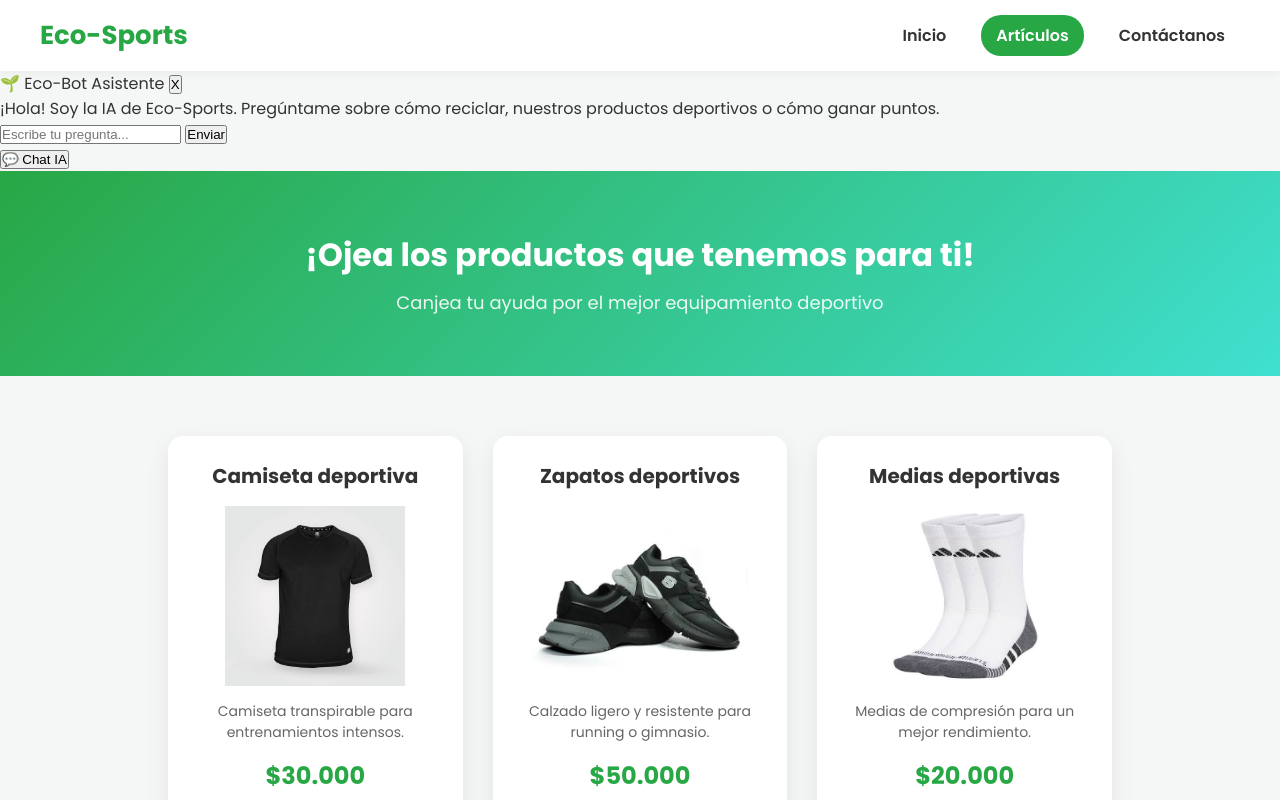
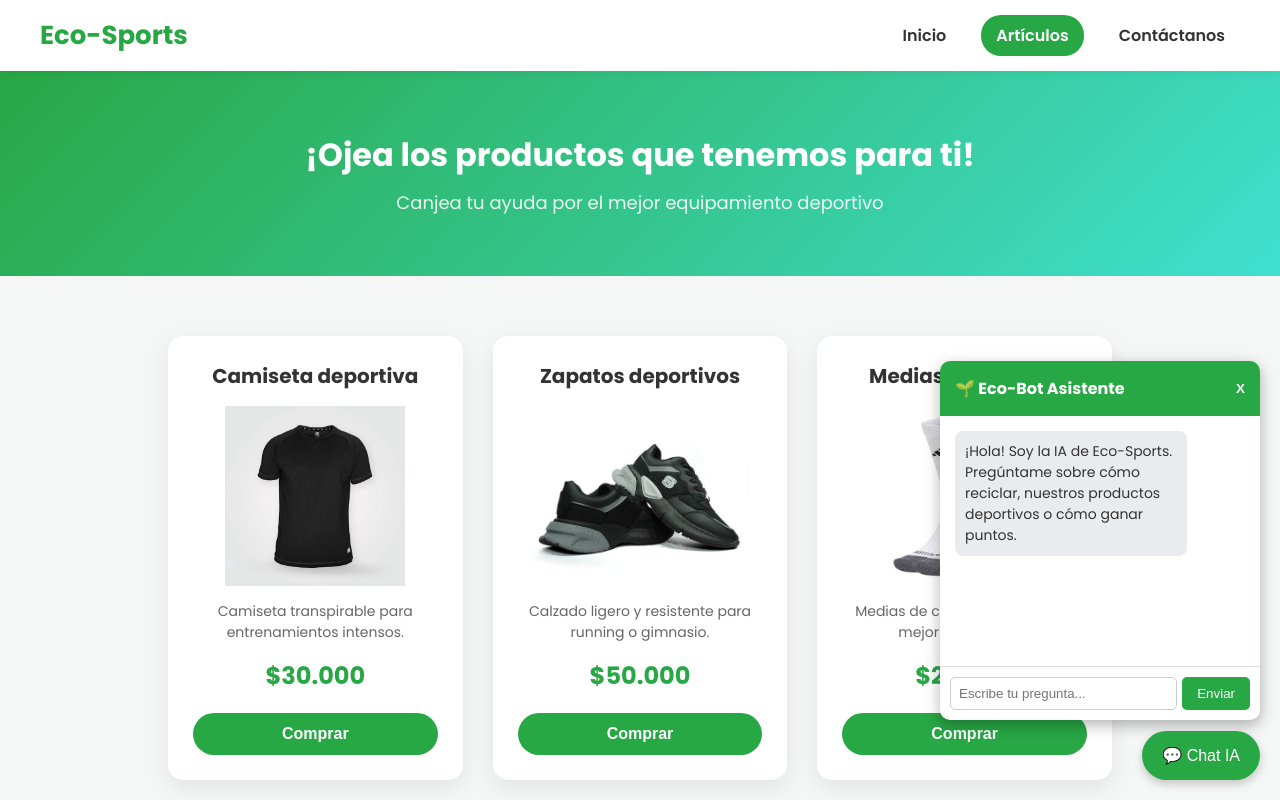
Before and after one commit to Samu-334/Eco-Sports, a plain HTML site: page index.html in a window 1280 px wide. Both pictures are taken after a click on the button "💬 Chat IA". Shown: the top 800 px of the page. Drawn offline with Linux system fonts and the light colour scheme; some packages are replaced by stand-ins of ours; a script that the page names is missing.

Commit message:
se actualizo la apariencia del catalogo

```diff
--- a/Styles.css
+++ b/Styles.css
@@ -6,6 +6,16 @@
     --verde-secundario: #208b38;
     --sombra-suave: 0 8px 24px rgba(0, 0, 0, 0.08);
 }
+
+body.modo-oscuro {
+    --color-fondo: #121212;
+    --color-texto: #f0f0f0;
+    --color-primario: #40e0d0;
+    --color-secundario: #1e1e1e;
+    --color-header: #1a1a1a;
+    --sombra: 0 4px 15px rgba(255,255,255,0.05);
+}
+
 
 * {
     margin: 0;
@@ -149,3 +159,98 @@ nav a:hover, nav a.activo {
     background-color: var(--verde-secundario);
     transform: scale(1.02);
 }
+.btn-flotante-chat {
+    position: fixed;
+    bottom: 20px;
+    right: 20px;
+    background-color: #28a745;
+    color: white;
+    border: none;
+    padding: 15px 20px;
+    border-radius: 30px;
+    font-size: 16px;
+    cursor: pointer;
+    box-shadow: 0 4px 10px rgba(0,0,0,0.2);
+    z-index: 1000;
+}
+
+.chatbot-contenedor {
+    display: none;
+    position: fixed;
+    bottom: 80px;
+    right: 20px;
+    width: 320px;
+    background: #fff;
+    border-radius: 10px;
+    box-shadow: 0 5px 15px rgba(0,0,0,0.3);
+    z-index: 1000;
+    overflow: hidden;
+    font-family: 'Poppins', sans-serif;
+}
+
+body.dark-mode .chatbot-contenedor {
+    background: #2a2a2a;
+    color: #f4f7f6;
+}
+
+.chat-header {
+    background: #28a745;
+    color: white;
+    padding: 15px;
+    display: flex;
+    justify-content: space-between;
+    font-weight: bold;
+}
+
+.chat-header button {
+    background: none;
+    border: none;
+    color: white;
+    cursor: pointer;
+    font-weight: bold;
+}
+
+.chat-cuerpo {
+    height: 250px;
+    padding: 15px;
+    overflow-y: auto;
+    display: flex;
+    flex-direction: column;
+    gap: 10px;
+}
+
+.mensaje {
+    padding: 10px;
+    border-radius: 8px;
+    max-width: 80%;
+    font-size: 14px;
+}
+
+.mensaje.bot { background: #e9ecef; align-self: flex-start; color: #333; }
+.mensaje.usuario { background: #28a745; color: white; align-self: flex-end; }
+
+body.dark-mode .mensaje.bot { background: #444; color: #fff; }
+
+.chat-input {
+    display: flex;
+    padding: 10px;
+    border-top: 1px solid #ddd;
+}
+
+.chat-input input {
+    flex: 1;
+    padding: 8px;
+    border: 1px solid #ccc;
+    border-radius: 5px;
+    outline: none;
+}
+
+.chat-input button {
+    background: #28a745;
+    color: white;
+    border: none;
+    padding: 8px 15px;
+    margin-left: 5px;
+    border-radius: 5px;
+    cursor: pointer;
+}
```
